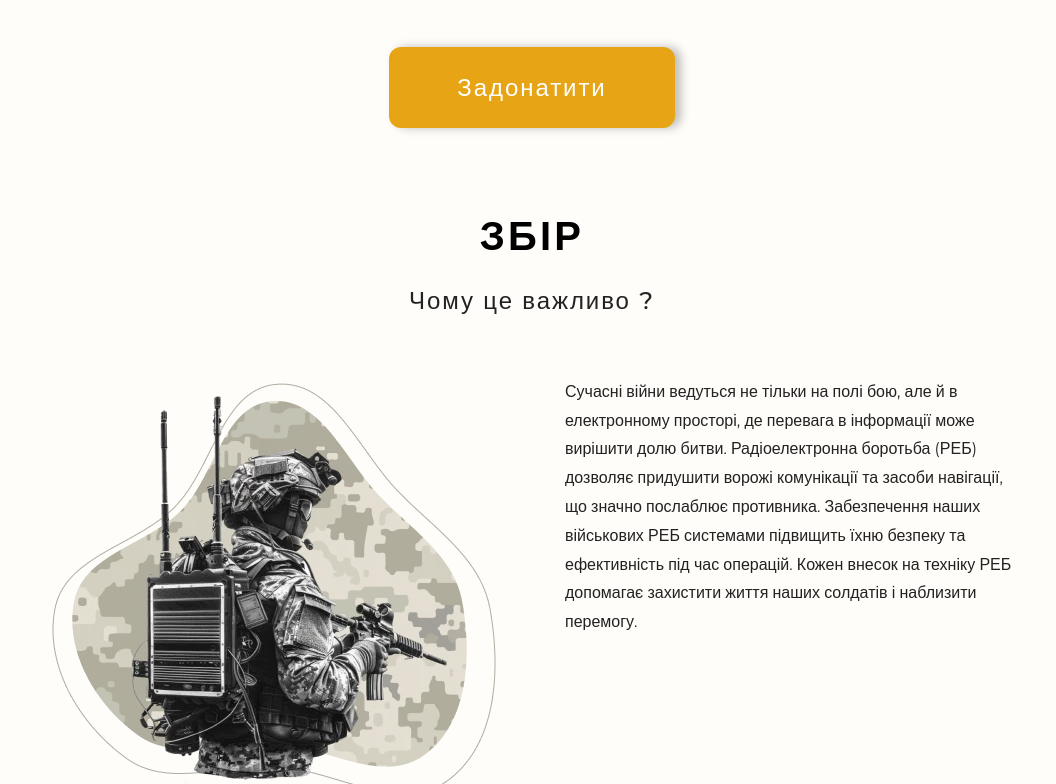
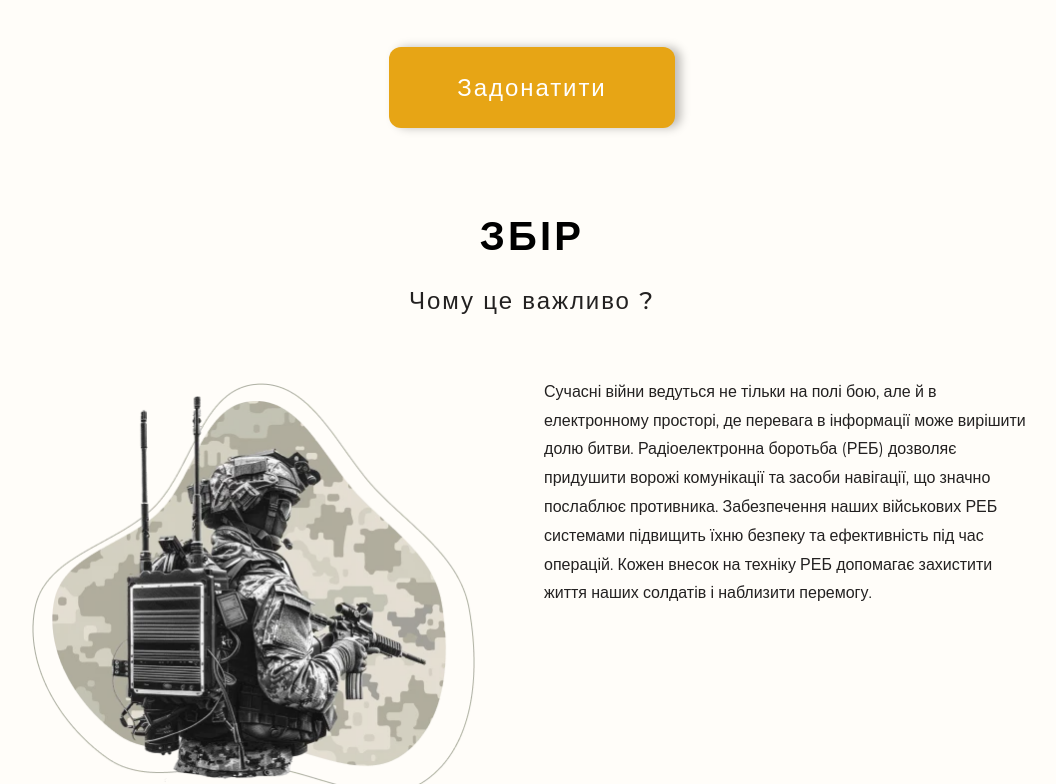
Before and after one commit to baza-trainee/13-zbir, a React (Vite) app: page / in a window 1536 px wide. Shown: the part 580-1364 px from the top of the page, without its empty margins (236-1292 px from the left). Built offline with nearby package versions, Linux system fonts and the light colour scheme.

Commit message:
update info section styles

```diff
--- a/src/components/ImportantInfo/ImportantInfo.module.scss
+++ b/src/components/ImportantInfo/ImportantInfo.module.scss
@@ -32,7 +32,13 @@
 .infoWrapper {
   display: flex;
   row-gap: 36px;
+  justify-content: space-between;
   flex-direction: column;
+}
+
+.imgWrapper {
+  display: flex;
+  width: 100%;
 }
 
 @media screen and (min-width: 375px) {
@@ -60,7 +66,6 @@
   }
 
   .infoWrapper {
-    display: flex;
     column-gap: 69px;
     flex-direction: row;
   }
@@ -73,7 +78,7 @@
 
 @media screen and (min-width: 1440px) {
   .container {
-    width: 1400px;
+    width: 1440px;
     padding: 80px 220px 90px;
   }
 }
--- a/src/components/ImportantInfo/ImportantInfo.tsx
+++ b/src/components/ImportantInfo/ImportantInfo.tsx
@@ -7,8 +7,8 @@ const ImportantInfo = () => {
       <h2 className={styles.mainInfoTitle}>ЗБІР</h2>
       <h3 className={styles.infoTitle}>Чому це важливо ?</h3>
       <div className={styles.infoWrapper}>
-        <div>
-          <picture>
+        <div >
+          <picture >
             <source
               media="(min-width: 1440px)"
               type="image/webp"
@@ -29,7 +29,7 @@ const ImportantInfo = () => {
               type="image/png"
               srcSet={`${soldierImages.mobile.png.src} 1x, ${soldierImages.mobile.png.src2x} 2x`}
             />
-            <img src={soldierImages.mobile.png.src} alt="soldier" />
+            <img className={styles.imgWrapper} src={soldierImages.mobile.png.src} alt="soldier" />
           </picture>
         </div>
         <div>
--- a/src/components/ReusableBtn/ReusableBtn.module.scss
+++ b/src/components/ReusableBtn/ReusableBtn.module.scss
@@ -7,6 +7,7 @@
   color: $color;
   background-color: $background-color;
   box-shadow: 6px 0 10px 0 var(--box-shadow-color);
+  cursor: pointer;
   padding: 20px 48px;
   border-radius: 12px;
   border: none;
```
